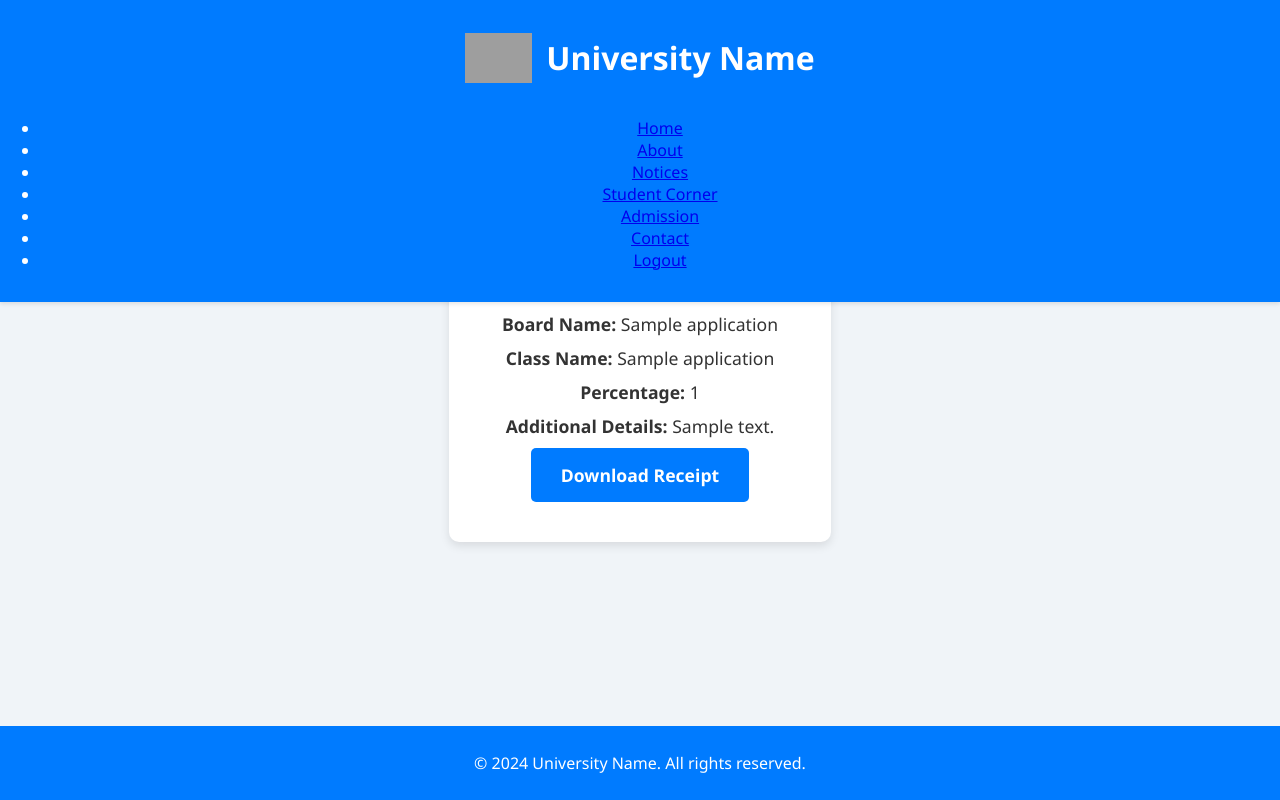
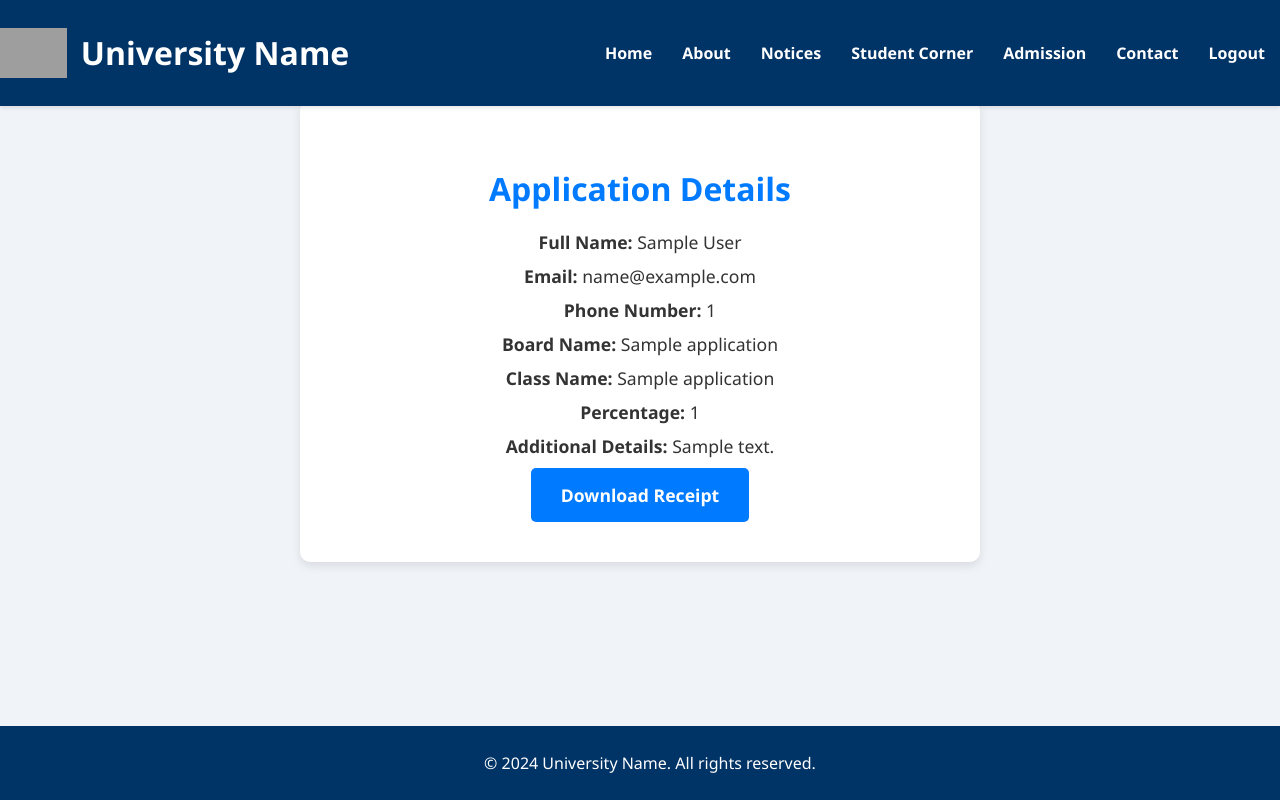
Before and after one commit to Huzaifaa-21/university-website, a Flask app: template templates/preview_application.html in a window 1280 px wide. Run offline with Flask 3, Linux system fonts and the light colour scheme; the template is opened without the code that fills it: most values are stand-ins (such as "Sample title", 1, 10 or a date in 2020); grey boxes are pictures that could not be loaded.

Commit message:
Changes for fixing preview page misalignment

```diff
--- a/static/css/preview_application.css
+++ b/static/css/preview_application.css
@@ -5,25 +5,24 @@ body {
     padding: 0;
     background-color: #f0f4f8;
     color: #333;
-    display: flex;
-    flex-direction: column;
-    justify-content: center;
-    align-items: center;
-    height: 100vh;
 }
 
 /* Header styles */
 header {
+    background-color: #003366;
+    color: #fff;
+    padding: 10px 0;
+    display: flex;
+    justify-content: space-between;
+    align-items: center;
+    box-shadow: 0 2px 4px rgba(0, 0, 0, 0.1);
     position: fixed;
+    width: 100%;
     top: 0;
-    width: 100%;
-    background-color: #007BFF;
-    color: white;
-    padding: 15px 0;
-    text-align: center;
-    box-shadow: 0 2px 4px rgba(0, 0, 0, 0.1);
+    z-index: 100;
 }
 
+/* Logo styling inside the header */
 .logo img {
     height: 50px;
     vertical-align: middle;
@@ -35,14 +34,65 @@ header {
     vertical-align: middle;
 }
 
+/* Navigation styles */
+nav ul {
+    list-style: none;
+    margin: 0;
+    padding: 0;
+    display: flex;
+}
+
+nav ul li {
+    margin: 0 15px;
+}
+
+nav ul li a {
+    color: #fff;
+    text-decoration: none;
+    font-weight: bold;
+}
+
+nav ul li a:hover {
+    color: #ccc;
+}
+
 /* Main content centering */
 main {
     display: flex;
     justify-content: center;
-    align-items: flex-start; /* Align items at the start */
-    flex-grow: 1;
+    align-items: flex-start;
+    padding-top: 100px; /* Offset for fixed header */
+    margin-bottom: 50px; /* For footer spacing */
+    background-color: #f0f4f8;
+}
+
+/* Notices Section */
+main .notices {
+    padding: 50px;
     text-align: center;
-    padding-top: 80px; /* Offset for fixed header */
+}
+
+main .notices ul {
+    list-style: none;
+    padding: 0;
+    display: inline-block;
+    max-width: 600px; /* Keeps the list centered and compact */
+}
+
+main .notices ul li {
+    padding: 15px;
+    background-color: #d3d3d3; /* Slightly greyish background */
+    margin: 10px 0;
+    border-radius: 8px; /* Rounded corners for a modern feel */
+    box-shadow: 0 2px 4px rgba(0, 0, 0, 0.1); /* Soft shadow for depth */
+    transition: transform 0.2s ease, background-color 0.3s ease;
+    font-family: 'Georgia', serif; /* Different font for a formal look */
+    font-size: 1.1em;
+}
+
+main .notices ul li:hover {
+    transform: scale(1.02); /* Slight enlargement on hover */
+    background-color: #cccccc; /* Darker grey when hovering */
 }
 
 /* Application preview section styling */
@@ -53,6 +103,7 @@ main {
     box-shadow: 0 4px 10px rgba(0, 0, 0, 0.1);
     max-width: 600px;
     width: 90%; /* Make it responsive */
+    text-align: center;
 }
 
 .application-preview h2 {
@@ -91,7 +142,7 @@ main {
 footer {
     text-align: center;
     padding: 10px;
-    background-color: #007BFF;
+    background-color: #003366;
     color: white;
     position: fixed;
     bottom: 0;
--- a/templates/preview_application.html
+++ b/templates/preview_application.html
@@ -40,9 +40,8 @@
                 <p><strong>Percentage:</strong> {{ application_data.percentage }}</p>
                 <p><strong>Additional Details:</strong> {{ application_data.additional_details }}</p>
             </div>
-
             <!-- Download PDF Button -->
-            <a href="{{ url_for('generate_pdf') }}" class="download-button">Download Receipt</a>
+            <a href="{{ url_for('download_receipt') }}" class="download-button">Download Receipt</a>
         </section>
     </main>
 
```
